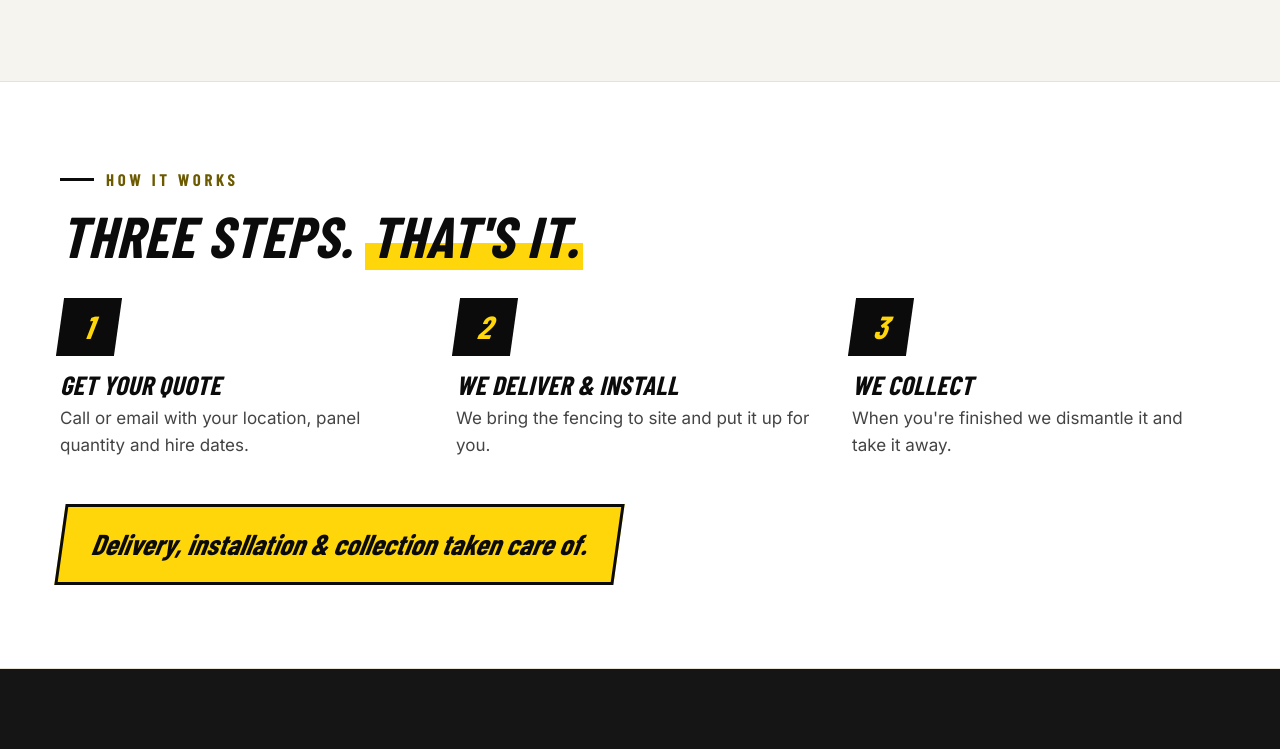
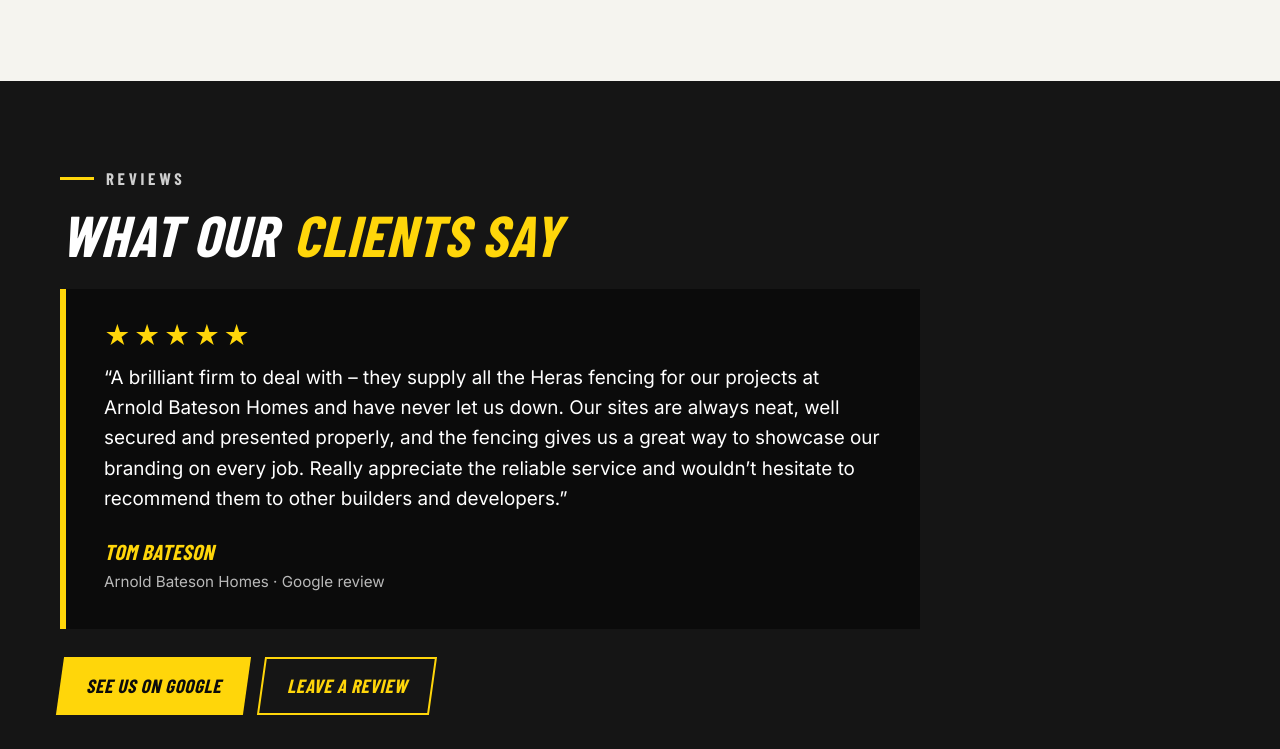
Before and after one commit to theophilusbarrett1991/secure-perimeter-fencing, a plain HTML site: page index.html in a window 1280 px wide. Shown: the part 3231-3980 px from the top of the page. Drawn offline with nearby package versions, Linux system fonts and the light colour scheme; a web font is replaced by a local one.

Commit message:
Add reviews section with Tom Bateson's Google review
Co-Authored-By: Claude Opus 5.5 <noreply@anthropic.com>

```diff
--- a/index.html
+++ b/index.html
@@ -18,7 +18,7 @@
 <link rel="preconnect" href="https://fonts.googleapis.com">
 <link rel="preconnect" href="https://fonts.gstatic.com" crossorigin>
 <link href="https://fonts.googleapis.com/css2?family=Barlow+Condensed:ital,wght@0,700;1,700;1,800;1,900&family=Inter:wght@400;500;600;700&display=swap" rel="stylesheet">
-<link rel="stylesheet" href="styles.css?v=3">
+<link rel="stylesheet" href="styles.css?v=5">
 <script type="application/ld+json">
 {
   "@context": "https://schema.org",
@@ -163,6 +163,24 @@
   </div>
 </section>
 
+<section class="sec sec--dark" id="reviews">
+  <div class="wrap">
+    <p class="kicker">Reviews</p>
+    <h2>What our <span class="hl">clients say</span></h2>
+    <figure class="review">
+      <div class="review__stars" aria-label="5 out of 5 stars">★★★★★</div>
+      <blockquote>
+        <p>“A brilliant firm to deal with – they supply all the Heras fencing for our projects at Arnold Bateson Homes and have never let us down. Our sites are always neat, well secured and presented properly, and the fencing gives us a great way to showcase our branding on every job. Really appreciate the reliable service and wouldn’t hesitate to recommend them to other builders and developers.”</p>
+      </blockquote>
+      <figcaption><strong>Tom Bateson</strong><span>Arnold Bateson Homes · Google review</span></figcaption>
+    </figure>
+    <div class="review__actions">
+      <a class="btn btn--y" href="https://share.google/vgTFAdtDeFFbbYUpM" target="_blank" rel="noopener"><span>See us on Google</span></a>
+      <a class="btn btn--o" href="https://share.google/vgTFAdtDeFFbbYUpM" target="_blank" rel="noopener"><span>Leave a review</span></a>
+    </div>
+  </div>
+</section>
+
 <section class="sec sec--stripe" id="how">
   <div class="wrap">
     <p class="kicker kicker--dark">How it works</p>
@@ -266,6 +284,6 @@
   <a href="#quote" class="bar__q">Get a quote</a>
 </div>
 
-<script src="script.js?v=4" defer></script>
+<script src="script.js?v=5" defer></script>
 </body>
 </html>
--- a/styles.css
+++ b/styles.css
@@ -190,3 +190,14 @@ input.bad{border-color:#ff5a4d}
 }
 
 .form__msg{scroll-margin-bottom:90px;font-weight:600}
+
+/* Reviews */
+.review{margin:0;max-width:860px;background:var(--k);border-left:6px solid var(--y);padding:34px 38px;position:relative}
+.review__stars{color:var(--y);font-size:1.6rem;letter-spacing:.12em;line-height:1;margin-bottom:14px}
+.review blockquote{margin:0}
+.review blockquote p{color:#fff;font-size:1.18rem;line-height:1.6;margin:0}
+.review figcaption{margin-top:20px;display:flex;flex-direction:column;gap:2px}
+.review figcaption strong{font-family:var(--head);font-style:italic;font-weight:800;text-transform:uppercase;font-size:1.35rem;color:var(--y);letter-spacing:.02em}
+.review figcaption span{color:var(--g);font-size:.95rem}
+.review__actions{display:flex;flex-wrap:wrap;gap:14px;margin-top:28px}
+@media (max-width:640px){.review{padding:24px 20px}.review blockquote p{font-size:1.05rem}.review__actions .btn{font-size:1.05rem}}
```
